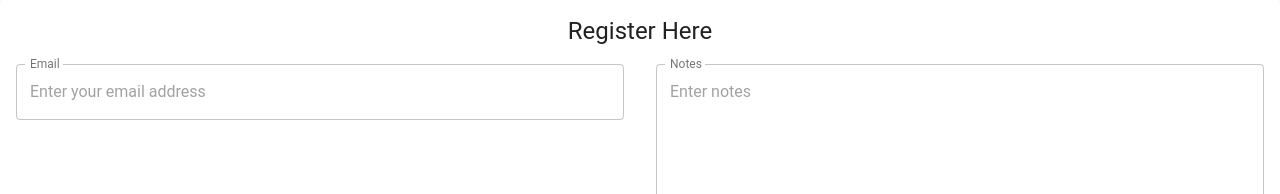
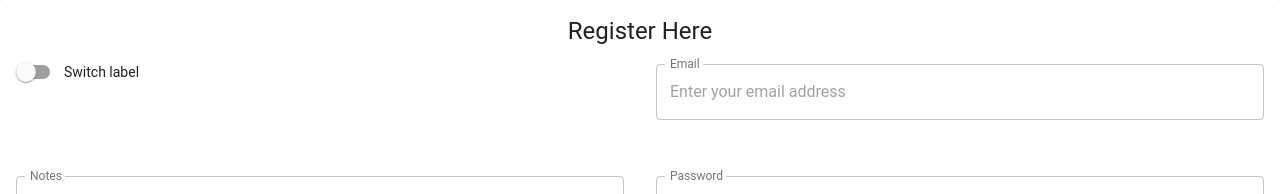
Before and after one commit to upex/react-dynamic-forms, a React (Create React App) app: page / in a window 1280 px wide. Shown: the top 194 px of the page. Built offline with nearby package versions, Linux system fonts and the light colour scheme; no server answers.

Commit message:
swicth added

```diff
--- /dev/null
+++ b/src/components/switch/Switch.js
@@ -0,0 +1,39 @@
+import React from "react";
+import FormGroup from '@material-ui/core/FormGroup';
+import FormControlLabel from '@material-ui/core/FormControlLabel';
+import Switch from '@material-ui/core/Switch';
+import FormHelperText from '@material-ui/core/FormHelperText';
+
+function SwitchInput(props) {
+    const switchoption = <FormControlLabel
+                        control={
+                        <Switch
+                            checked={props.values[props.uniquekey] === props.value}
+                            onChange={
+                                (e) => { props.handleChange(e, props.uniquekey, 'switch') }
+                            }
+                            value={props.value}
+                            color="primary"
+                        />
+                        }
+                        label={props.label}
+                    />;
+
+    function checkError() {
+        if(props.errors[props.uniquekey]) return true;
+        return false;
+    }
+
+    return (
+        <>
+            <FormGroup row>
+            {switchoption}
+            </FormGroup>
+            {checkError() && <FormHelperText>
+                    <span className="error-text">{props.errors[props.uniquekey]}</span>
+                </FormHelperText>}
+        </>
+    );
+}
+
+export default SwitchInput;
--- a/src/containers/dynamicforms/DynamicForms.js
+++ b/src/containers/dynamicforms/DynamicForms.js
@@ -15,6 +15,7 @@ import TextAreaField from '../../components/textareafield/TextareaField';
 import RadioField from "../../components/radiofield/RadioField";
 import SelectField from "../../components/selectfield/SelectField";
 import CheckboxField from "../../components/checkbox/CheckboxField";
+import SwitchInput from "../../components/switch/Switch";
 import ButtonComp from "../../components/button/Button";
 
 const styles = theme => ({
@@ -126,7 +127,6 @@ function DynamicForms(props) {
           .filter(e => arr[e]).map(e => arr[e]);
          return unique;
     }
-
     function renderForm() {
         const uniqueSetMapped = getUnique(models, 'uniquekey');
         const formUI = uniqueSetMapped.map((field) => {
@@ -162,6 +162,12 @@ function DynamicForms(props) {
             }
             if (field.type === "checkbox") {
                 input = <CheckboxField
+                key={field.uniquekey}
+                { ...allProps }
+                />
+            }
+            if(field.type === "switch") {
+                input = <SwitchInput
                 key={field.uniquekey}
                 { ...allProps }
                 />
--- a/src/containers/register/Register.js
+++ b/src/containers/register/Register.js
@@ -14,6 +14,13 @@ function Register() {
   }
   const [defaultValues, setDefaultValues] = useState({city: ['Mumbai']})
   const [mappedModel, setMappedModel] = useState([
+    {
+      uniquekey: 'switchmapped',
+      type: 'text',
+      label: 'Swicth label',
+      placeholder: 'Enter your swicth',
+      rules: [validateRules.required, validateRules.emailValidate]
+    },
     {
       uniquekey: 'homeemail',
       type: 'email',
@@ -51,6 +58,17 @@ function Register() {
     }
   ])
   const [formModel, setFormModel] = useState([
+      {
+        uniquekey: 'switchkey',
+        type: 'switch',
+        label: 'Switch label',
+        value: 'myValue',
+        rules: [],
+        trigger: [{
+          value: 'myValue',
+          fields: ['switchmapped']
+        }]
+      },
       {
         uniquekey: 'email',
         type: 'email',
--- a/src/utils/useFormValidation.js
+++ b/src/utils/useFormValidation.js
@@ -28,6 +28,12 @@ function useFormValidation(initialState, validate, callback, model) {
       setValues({
         ...values,
         [key]: event.target.value
+      });
+    } else if (type === 'switch') {
+      const val = event.target.checked ? event.target.value : '';
+      setValues({
+        ...values,
+        [key]: val
       });
     } else {
       // Array of values (e.g. checkbox)
```
